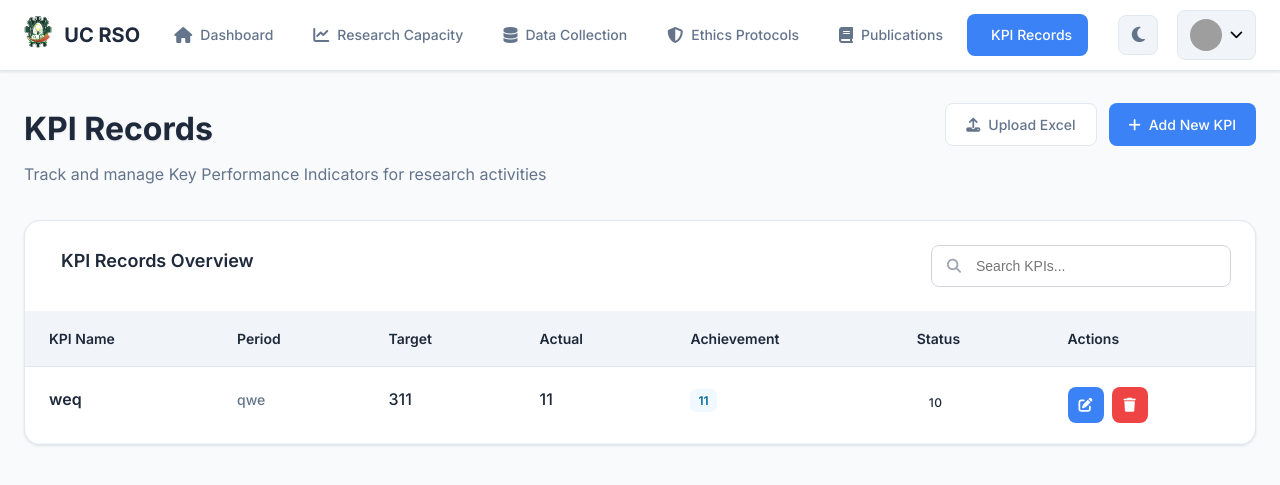
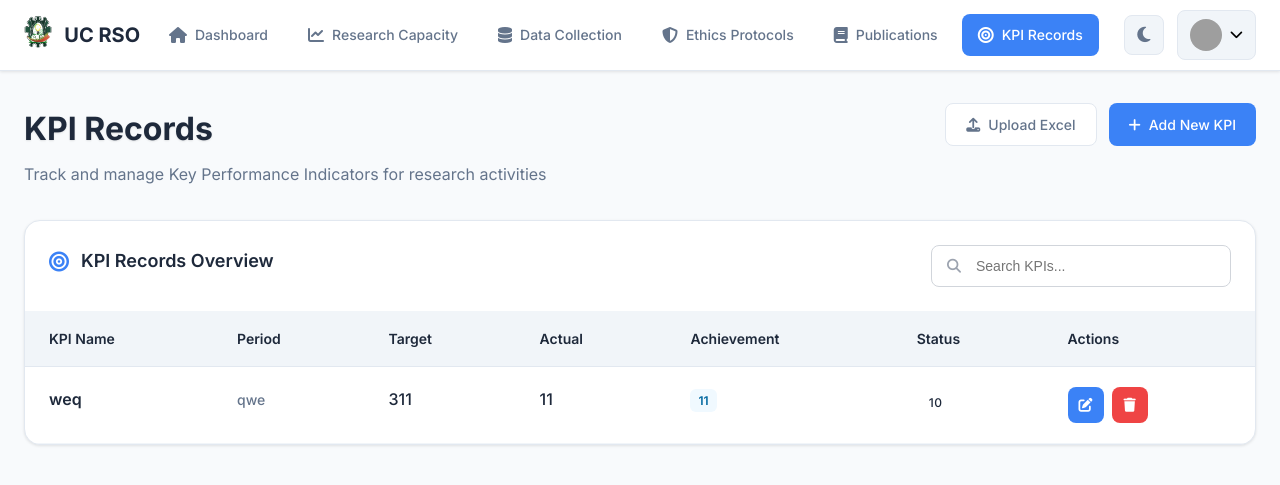
Before and after one commit to AXELAVARIAS/RSO_system_sample, a PHP site: the page made by php/KPI records.php in a window 1280 px wide. Shown: the top 485 px of the page. Run offline with PHP 8.4, Linux system fonts and the light colour scheme; the visitor is signed in with stand-in values (Sample User, id 1); grey boxes are pictures that could not be loaded.

Commit message:
may binago ako

```diff
--- a/php/Data Collection Tools.php
+++ b/php/Data Collection Tools.php
@@ -153,7 +153,7 @@ if (isset($_GET['edit'])) {
           <span>Publications</span>
         </a>
         <a href="KPI records.php" class="nav-link">
-          <i class="fas fa-target"></i>
+          <i class="fas fa-bullseye"></i>
           <span>KPI Records</span>
         </a>
       </nav>
--- a/php/Ethicss Reviewed Protocols.php
+++ b/php/Ethicss Reviewed Protocols.php
@@ -167,7 +167,7 @@ if (isset($_GET['edit'])) {
           <span>Publications</span>
         </a>
         <a href="KPI records.php" class="nav-link">
-          <i class="fas fa-target"></i>
+          <i class="fas fa-bullseye"></i>
           <span>KPI Records</span>
         </a>
       </nav>
--- a/php/KPI records.php
+++ b/php/KPI records.php
@@ -150,7 +150,7 @@ if (isset($_GET['edit'])) {
           <span>Publications</span>
         </a>
         <a href="KPI records.php" class="nav-link active">
-          <i class="fas fa-target"></i>
+          <i class="fas fa-bullseye"></i>
           <span>KPI Records</span>
         </a>
       </nav>
@@ -329,7 +329,7 @@ if (isset($_GET['edit'])) {
       <div class="data-card">
         <div class="card-header">
           <div class="card-title">
-            <i class="fas fa-target"></i>
+            <i class="fas fa-bullseye"></i>
             <h2>KPI Records Overview</h2>
           </div>
           <div class="search-container">
@@ -356,7 +356,7 @@ if (isset($_GET['edit'])) {
                 <tr class="empty-state">
                   <td colspan="7">
                     <div class="empty-content">
-                      <i class="fas fa-target"></i>
+                      <i class="fas fa-bullseye"></i>
                       <h3>No KPI records found</h3>
                       <p>Add your first KPI record to get started</p>
                       <button class="btn btn-primary" id="addFirstBtn">
--- a/php/Publication and Presentation.php
+++ b/php/Publication and Presentation.php
@@ -151,7 +151,7 @@ if (isset($_GET['edit'])) {
           <span>Publications</span>
         </a>
         <a href="KPI records.php" class="nav-link">
-          <i class="fas fa-target"></i>
+          <i class="fas fa-bullseye"></i>
           <span>KPI Records</span>
         </a>
       </nav>
--- a/php/Research  Capacity Buildings Activities.php
+++ b/php/Research  Capacity Buildings Activities.php
@@ -142,7 +142,7 @@ if (isset($_GET['edit'])) {
           <span>Publications</span>
         </a>
         <a href="KPI records.php" class="nav-link">
-          <i class="fas fa-target"></i>
+          <i class="fas fa-bullseye"></i>
           <span>KPI Records</span>
         </a>
       </nav>
--- a/php/edit_profile.php
+++ b/php/edit_profile.php
@@ -317,7 +317,7 @@ $current_email = $_SESSION['user_email'] ?? '';
                     <span>Publications</span>
                 </a>
                 <a href="KPI records.php" class="nav-link">
-                    <i class="fas fa-target"></i>
+                    <i class="fas fa-bullseye"></i>
                     <span>KPI Records</span>
                 </a>
                   </nav>
--- a/php/users.csv
+++ b/php/users.csv
@@ -2,3 +2,4 @@ roel@gmail.com,$2y$10$m/J8uOp/jaBI5CBXixZSz.8dTWshJAI80K3dTWrkCGtXne9RGRdHm,rso
 CITCS@gmail.com,$2y$10$WKpAxvGSQX/NZzGX.Q2Eteq2DGufE6yCUkIfsVZ1FeaALMzUK6Qoi,rso,"Juan Tiu Three",CITCS
 abdul@gmail.com,$2y$10$Ck4siVO2OrdSZrtA1MeSUOhoJbUBThMS3BQTe1c9p/WcHHSY7M7Cu,faculty,"Alexander Lavarias",CITCS,../uploads/profile_pictures/abdul_gmail.com_1751719757.jpg
 stewie@gmail.com,$2y$10$Dm0FMW.HZaGT67GyCgDRreRbO20Gw4EzEvVrQkciuR.KFjoBRUZSG,faculty,Stewie,CEA,../uploads/profile_pictures/stewie_gmail.com_1751723523.png
+andro@gmail.com,$2y$10$Cx3mGhrwPS3t.Sw/.vM/leluJ8OFlfAtiTYsen6jnKc1OcsShkmxK,rso,andro,CBA,../uploads/profile_pictures/andro_gmail.com_1751774329.png
```
Also changed, not shown: uploads/profile_pictures/andro_gmail.com_1751774329.png (added).
